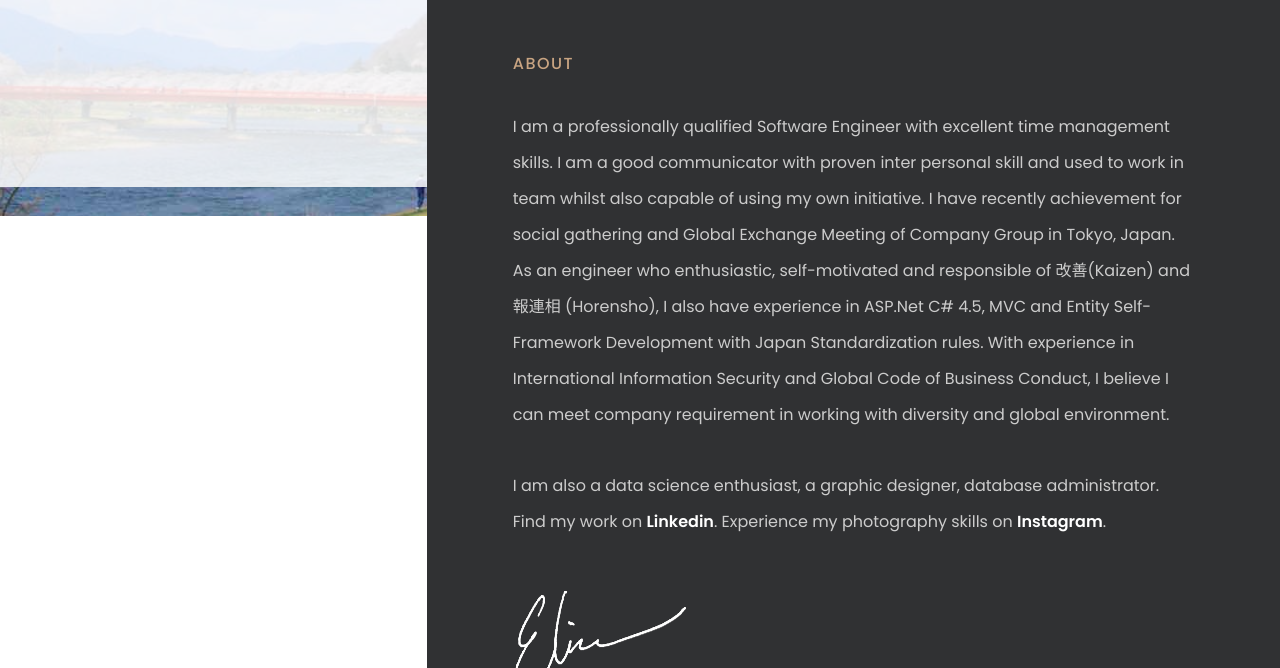
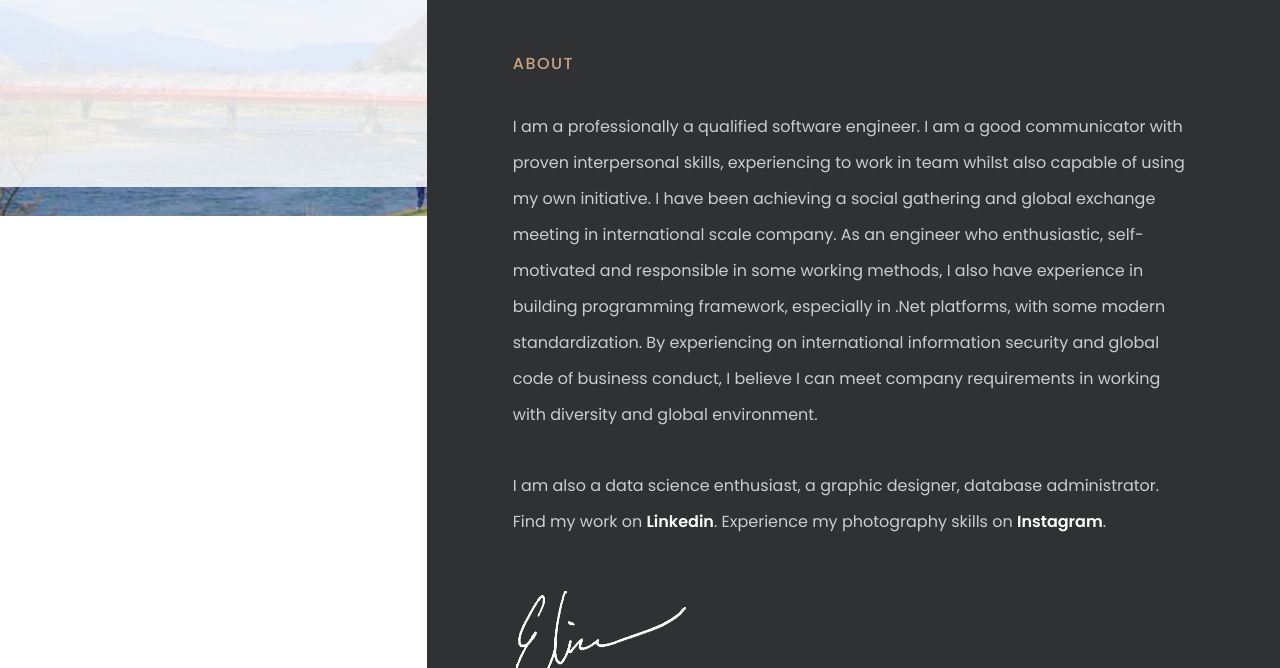
Before and after one commit to novidaws/novidaws.github.io, a plain HTML site: page index.html in a window 1280 px wide. Shown: the part 613-1281 px from the top of the page. Drawn offline with Linux system fonts and the light colour scheme.

Commit message:
Change the profile description

```diff
--- a/index.html
+++ b/index.html
@@ -107,7 +107,7 @@
 								about
 							</h6>
 							<p class="pad-bottom-35 wow fadeInUp" data-wow-duration=".6s">
-								I am a professionally qualified Software Engineer with excellent time management skills. I am a good communicator with proven inter personal skill and used to work in team whilst also capable of using my own initiative. I have recently achievement for social gathering and Global Exchange Meeting of Company Group in Tokyo, Japan. As an engineer who enthusiastic, self-motivated and responsible of 改善(Kaizen) and 報連相 (Horensho), I also have experience in ASP.Net C# 4.5, MVC and Entity Self-Framework Development with Japan Standardization rules. With experience in International Information Security and Global Code of Business Conduct, I believe I can meet company requirement in working with diversity and global environment.
+								I am a professionally a qualified software engineer. I am a good communicator with proven interpersonal skills, experiencing to work in team whilst also capable of using my own initiative. I have been achieving a social gathering and global exchange meeting in international scale company. As an engineer who enthusiastic, self-motivated and responsible in some working methods, I also have experience in building programming framework, especially in .Net platforms, with some modern standardization. By experiencing on international information security and global code of business conduct, I believe I can meet company requirements in working with diversity and global environment.
 							</p>
 							<p class="wow fadeInUp" data-wow-duration=".4s">
 								I am also a data science enthusiast, a graphic designer, database administrator. Find my work on <a class="goto-social" href="https://www.linkedin.com/in/novida-w-12843b73/" target="_blank">Linkedin</a>. Experience my photography skills on <a href="https://www.instagram.com/novidaws/?hl=en" class="goto-social" target="_blank">Instagram</a>.
```
